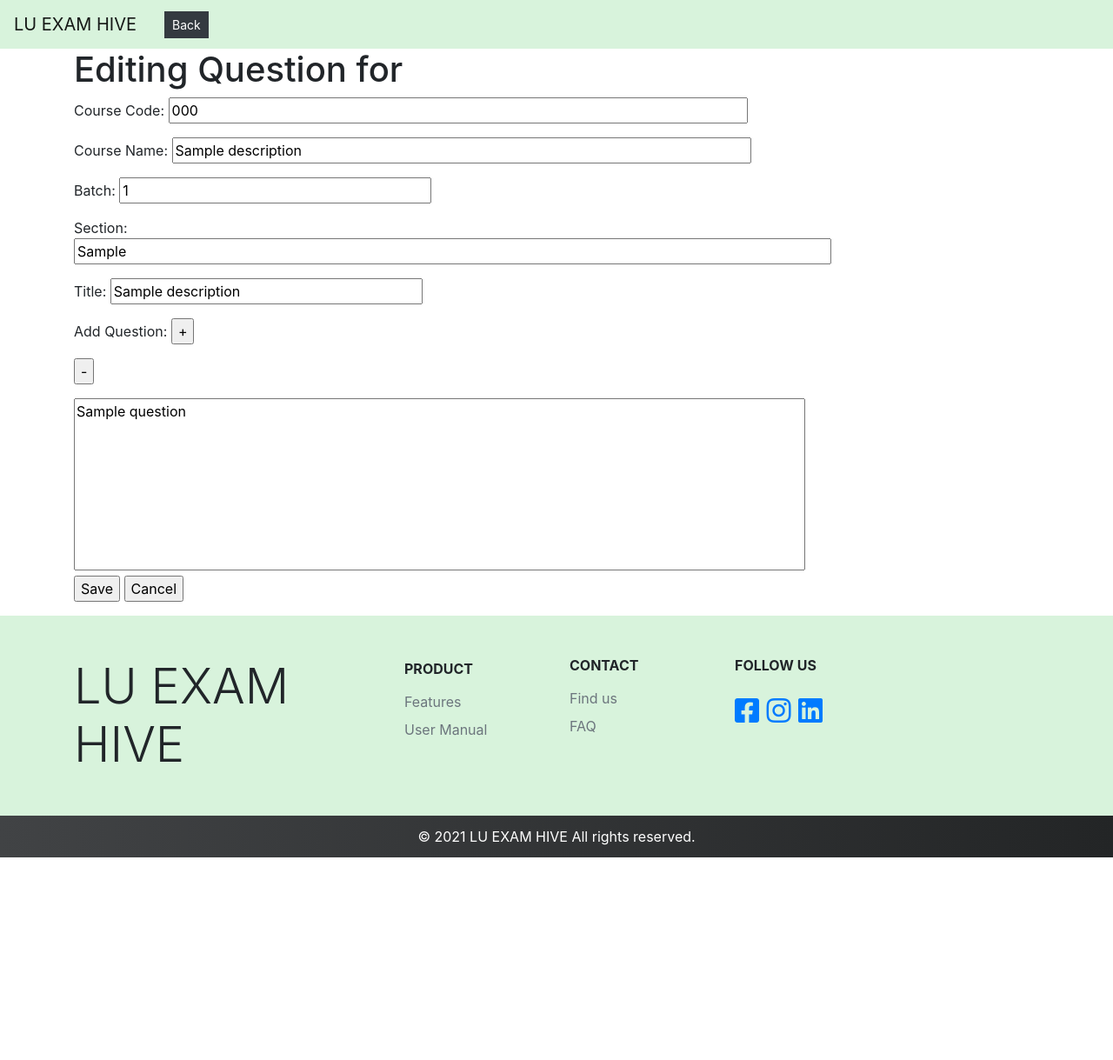
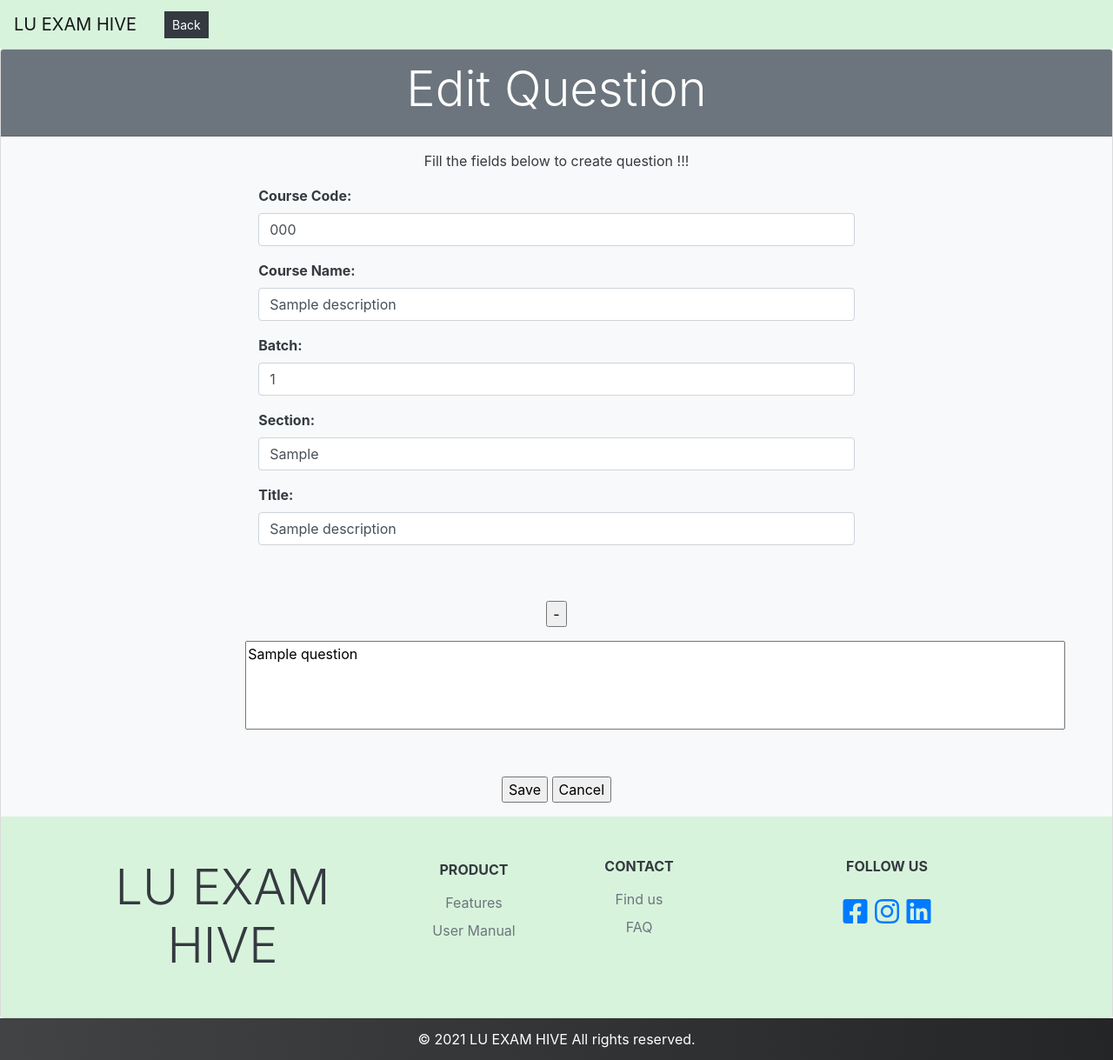
Before and after one commit to zamans78/LU-ExamHive, a PHP site: page /question_edit.php?Question_Description_ID=1 in a window 1280 px wide. Shown: the whole page at 87% size. Before the commit the page ends 986 px from the top, so only its background shows below. Run offline with PHP 8.4, Linux system fonts and the light colour scheme; the visitor is signed in with stand-in values (Sample User, id 1); tables that the repository leaves empty hold one stand-in row (values such as "Sample post").

Commit message:
Button and Footer issue solved.
-Question_Description page save button issue solved and code optimized.

-All page Footer overflow problem solved.

-Edit page design 50% done, + is removed.

-Question Capacity increased to 50.

```diff
--- a/assets/css/style.css
+++ b/assets/css/style.css
@@ -4,7 +4,7 @@ nav {
 	background: #d8f3dc;
 }
 
-.navbar-nav .nav-link:hover{
+.navbar-nav .nav-link:hover {
 	color: #000000;
 	font-weight: 550;
 }
@@ -13,23 +13,23 @@ nav {
 
 /*--User Review Start--*/
 
-.user-review{
+.user-review {
 	text-align: center;
 	box-shadow: 0px 0px 10px 0px rgba(0, 0, 100, 0.2);
 	padding-bottom: 50px;
 }
-.user-review p{
+.user-review p {
 	padding: 50px 10px 10px 10px;
 }
-#review img{
+#review img {
 	width: 60px;
 	height: 60px;
 	border-radius: 50%;
 	position: relative;
 	margin: -30px 0px 20px 41%;
 }
-.user-review p::before{
-    content: '\201d';
+.user-review p::before {
+	content: "\201d";
 	display: block;
 	position: absolute;
 	font-size: 100px;
@@ -45,6 +45,7 @@ nav {
 
 footer {
 	background: #d8f3dc;
+	margin-top: auto;
 }
 
 #customFooter {
@@ -56,14 +57,12 @@ footer {
 	/* W3C, IE 10+/ Edge, Firefox 16+, Chrome 26+, Opera 12+, Safari 7+ */
 }
 
-footer ul li:hover{
+footer ul li:hover {
 	color: #000000;
 	font-weight: 550;
 }
 
-
 /*--Footer End --*/
-
 
 /*--Avatar Start--*/
 
@@ -81,9 +80,7 @@ footer ul li:hover{
 	border: 1px solid #000;
 }
 
-
 /*--Avatar End--*/
-
 
 /*--Contact Us Start--*/
 
@@ -93,14 +90,12 @@ input::-webkit-inner-spin-button {
 	margin: 0;
 }
 
-input[type=number] {
+input[type="number"] {
 	-moz-appearance: textfield;
 	/* Firefox */
 }
 
-
 /*--Contact Us End--*/
-
 
 /*--Registration Start--*/
 
@@ -108,13 +103,25 @@ textarea {
 	resize: none;
 }
 
-
 /*--Registration End--*/
 
 /*--Posts End--*/
 
-tbody tr{
+tbody tr {
 	cursor: pointer;
 }
 
 /*--Posts End--*/
+
+/*--Display Start--*/
+html {
+	height: 100%;
+}
+body {
+	min-height: 100%;
+	display: flex;
+	flex-direction: column;
+	width: 100%;
+	overflow-x: hidden;
+}
+/*--Display End--*/
--- a/assets/inc/validation_helper.php
+++ b/assets/inc/validation_helper.php
@@ -8,7 +8,7 @@ function validationHelper()
         return false;
     }
 
-    for ($i = 1; $i <= 9; $i++) {
+    for ($i = 1; $i <= 50; $i++) {
 
         if (!isset($_POST['Question' . $i])) {
             continue;
--- a/question_edit.php
+++ b/question_edit.php
@@ -15,7 +15,7 @@ function validatePos()
         return false;
     }
 
-    for ($i = 1; $i <= 9; $i++) {
+    for ($i = 1; $i <= 50; $i++) {
 
         if (!isset($_POST['Question' . $i])) {
             continue;
@@ -61,7 +61,7 @@ if (isset($_POST['Course_Code']) && isset($_POST['Course_Name']) && isset($_POST
         $stmt = $pdo->prepare('DELETE FROM question WHERE Question_Description_ID=:Question_Description_ID');
         $stmt->execute(array(':Question_Description_ID' => $_REQUEST['Question_Description_ID']));
 
-        for ($i = 1; $i <= 9; $i++) {
+        for ($i = 1; $i <= 50; $i++) {
 
             if (!isset($_POST['Question' . $i])) {
                 continue;
@@ -121,37 +121,71 @@ require_once 'assets/connect/head.php';
 		</nav>
 
 	</header>
-<div class="container">
-    <h1>Editing Question for </h1>
+    <div class="card text-center bg-light text-dark ">
+            <div class="card-header bg-secondary text-white ">
+                <h2 class="display-4">Edit Question</h2>
+            </div>
+            <div class="row">
+                <div class="col d-flex justify-content-center mt-3">
+                    <p class="">Fill the fields below to create question !!!</p>
+                </div>
+            </div>
+
+<div class="container col-xl-7 col-lg-7 col-md-7">
     <?php
 if (isset($_SESSION['error'])) {
     echo ('<p style="color: red;">' . htmlentities($_SESSION['error']) . "</p>\n");
     unset($_SESSION['error']);
 }
 ?>
-    <form method="post">
-        <p>Course Code:
-            <input type="text" name="Course_Code" size="60" value="<?php echo $row['Course_Code'] ?>"/></p>
-        <p>Course Name:
-            <input type="text" name="Course_Name" size="60" value="<?php echo $row['Course_Name'] ?>"/></p>
-        <p>Batch:
-            <input type="text" name="Batch" size="30" value="<?php echo $row['Batch'] ?>"/></p>
-        <p>Section:<br/>
-            <input type="text" name="Section" size="80" value="<?php echo $row['Section'] ?>"/></p>
-            <p>Title:
-            <input type="text" name="Title" size="30" value="<?php echo $row['Title'] ?>"/></p>
-        <p>
-            Add Question: <input type="submit" id="addPos" value="+">
-        <div id="position_fields">
+
+
+            <form method="post" class="form-horizontal">
+                <div class="form-group input-group input-group-lg">
+                    <label class="control-label col-sm-12 d-flex justify-content-left" for="Course_Code"><b>Course Code:</b></label>
+                    <div class="col">
+                        <input class="form-control" type="text" name="Course_Code" id="Course_Code" value="<?php echo $row['Course_Code'] ?>">
+                    </div>
+                </div>
+                <div class="form-group">
+                    <label class="control-label col-sm-12 d-flex justify-content-left" for="Course_Name"><b>Course Name:</b></label>
+                    <div class="col">
+                        <input class="form-control" type="text" name="Course_Name" id="Course_Name" value="<?php echo $row['Course_Name'] ?>">
+                    </div>
+                </div>
+                <div class="form-group">
+                    <label class="control-label col-sm-12 d-flex justify-content-left" for="Batch"><b>Batch:</b></label>
+                    <div class="col">
+                        <input class="form-control" type="text" name="Batch" id="Batch" value="<?php echo $row['Batch'] ?>">
+                    </div>
+                </div>
+                <div class="form-group">
+                    <label class="control-label col-sm-12 d-flex justify-content-left " for="Section"><b>Section:</b></label>
+                    <div class="col">
+                        <input class="form-control" type="text" name="Section" id="Section" value="<?php echo $row['Section'] ?>">
+                    </div>
+                </div>
+                <div class="form-group">
+                    <label class="control-label col-sm-12 d-flex justify-content-left " for="Title"><b>Title:</b></label>
+                    <div class="col">
+                        <input class="form-control" type="text" name="Title" id="Title" value="<?php echo $row['Title'] ?>">
+                    </div>
+                </div>
+
+
+
+
+        <!-------------------------------------------------------------                -->
+        <div id="position_fields" class="py-5">
             <?php
-$rank = 1;
+$count = 1;
 foreach ($rowOfPosition as $row) {
-    echo "<div id=\"position" . $rank . "\">
+    echo "<div id=\"position" . $count . "\">
  <p>
- <input type=\"button\" value=\"-\" onclick=\"$('#position" . $rank . "').remove();return false;\"></p>
- <textarea name=\"Question" . $rank . "\"').\" rows=\"8\" cols=\"80\">" . $row['Question'] . "</textarea>
+ <input type=\"button\" value=\"-\" onclick=\"$('#position" . $count . "').remove();return false;\"></p>
+ <textarea name=\"Question" . $count . "\"').\" rows=\"4\" cols=\"90\">" . $row['Question'] . "</textarea>
  </div>";
-    $rank++;
+    $count++;
 }?>
         </div>
         <input type="submit" value="Save">
@@ -159,34 +193,41 @@ foreach ($rowOfPosition as $row) {
         </p>
     </form>
     <p>
-        <script>
+
+
+    <script>
             countPos = 0;
 
             // http://stackoverflow.com/questions/17650776/add-remove-html-inside-div-using-javascript
-            $(document).ready(function () {
-                $('#addPos').click(function (event) {
+            $(document).ready(function(){
+                window.console && console.log('Document ready called');
+                $('#addPos').click(function(event){
+                    // http://api.jquery.com/event.preventdefault/
                     event.preventDefault();
-                    if (countPos >= 9) {
+                    if ( countPos >= 50 ) {
                         alert("Maximum of nine position entries exceeded");
                         return;
                     }
                     countPos++;
+                    window.console && console.log("Adding position "+countPos);
 
-                    '<div id="position'+countPos+'">\
-   <div class="form-group"> \
-   <div class="col-sm-1"> \
-   <button class="btn btn-danger" \
+                    $('#position_fields').append(
+                   '<div class="pt-5" id="position'+countPos+'">\
+   <div class="form-group "> \
+   <div class="col"> \
+   <button class="btn btn-danger btn-block" \
    onclick="$(\'#position'+countPos+'\').remove();return false;" \
-   >-</button> \
+   ><i class="fas fa-eraser"></i></button> \
    </div> \
    </div> \
-   <div class="form-group"> \
+   <div class="form-group m-0 p-0"> \
    <label class="control-label col-sm-2"></label> \
-   <div class="col-sm-5"> \
-   <textarea class="form-control" name="Question'+countPos+'" rows="6" ></textarea> \
+   <div class="col"> \
+   <textarea class="form-control" name="Question'+countPos+'" rows="4" ></textarea> \
    </div> \
    </div> \
-   </div>');
+   </div>'
+                    );
                 });
             });
         </script>
--- a/question_view.php
+++ b/question_view.php
@@ -41,6 +41,7 @@ if (isset($_REQUEST['Question_Description_ID'])) {
 }
 
 ?>
+
 <!DOCTYPE html>
 <html>
     <head>
```
Also changed, not shown: question_description.php (+15 -15 lines). Lines whose indentation alone changed are shown as unchanged.
